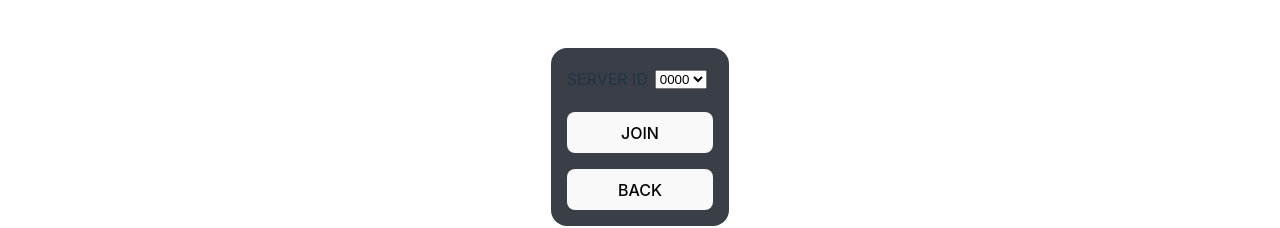
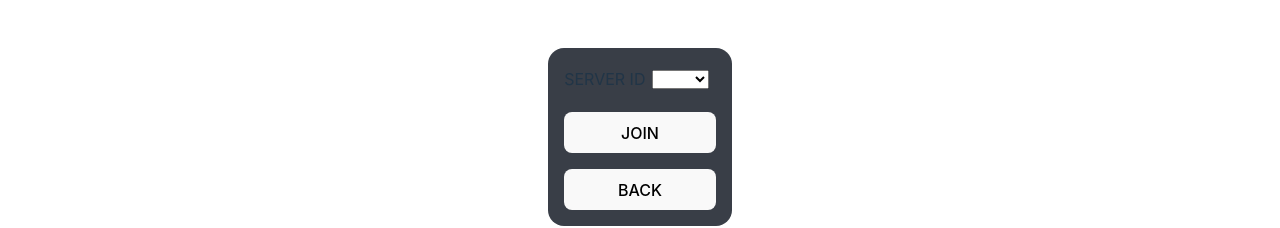
Before and after one commit to bjhufstetler/ewok, a React (Vite) app in the folder ui/: page /instructorJoin in a window 1280 px wide. Shown: the part 263-491 px from the top of the page. Built offline with nearby package versions, Linux system fonts and the light colour scheme.

Commit message:
Adds server dependence to instructor page

```diff
--- a/ui/src/components/Login/InstructorJoin.tsx
+++ b/ui/src/components/Login/InstructorJoin.tsx
@@ -1,17 +1,33 @@
 import { useNavigate } from "react-router-dom";
+import { useState } from "react";
+import { useEwokContext } from "../../context/EwokContext";
 
 const StudentLogin = () => {
     const navigate = useNavigate();
+    const { ewok, setEwok } = useEwokContext();
+    const [server, setServer] = useState<string>("");
+    const handleChangeServer = (e: any) => {
+        setServer(e.target.value)
+    }
+    const handleClickJoin = () => {
+        const tmpEwok = {...ewok, server: server}
+        setEwok(tmpEwok)
+        navigate("/instructor")
+    }
     return(
         <div className="Card">
             <div>
                 SERVER ID
-                <select id="team">
-                    <option value="0000">0000</option>
-                    <option value="0001">0001</option>
+                <select onChange={(e) => handleChangeServer(e)}>
+                    {// TODO: Get server options from db
+                    }
+                    <option disabled selected></option>
+                    <option value="0a2b">'0a2b'</option>
+                    <option value="0a2c">'0a2c'</option>
                 </select>
             </div>
-            <button onClick={() => navigate("/instructor")}>JOIN</button>
+
+            <button onClick={() => handleClickJoin()}>JOIN</button>
             <button onClick={() => navigate("/instructorLogin")}>BACK</button>
         </div>
     )
```
